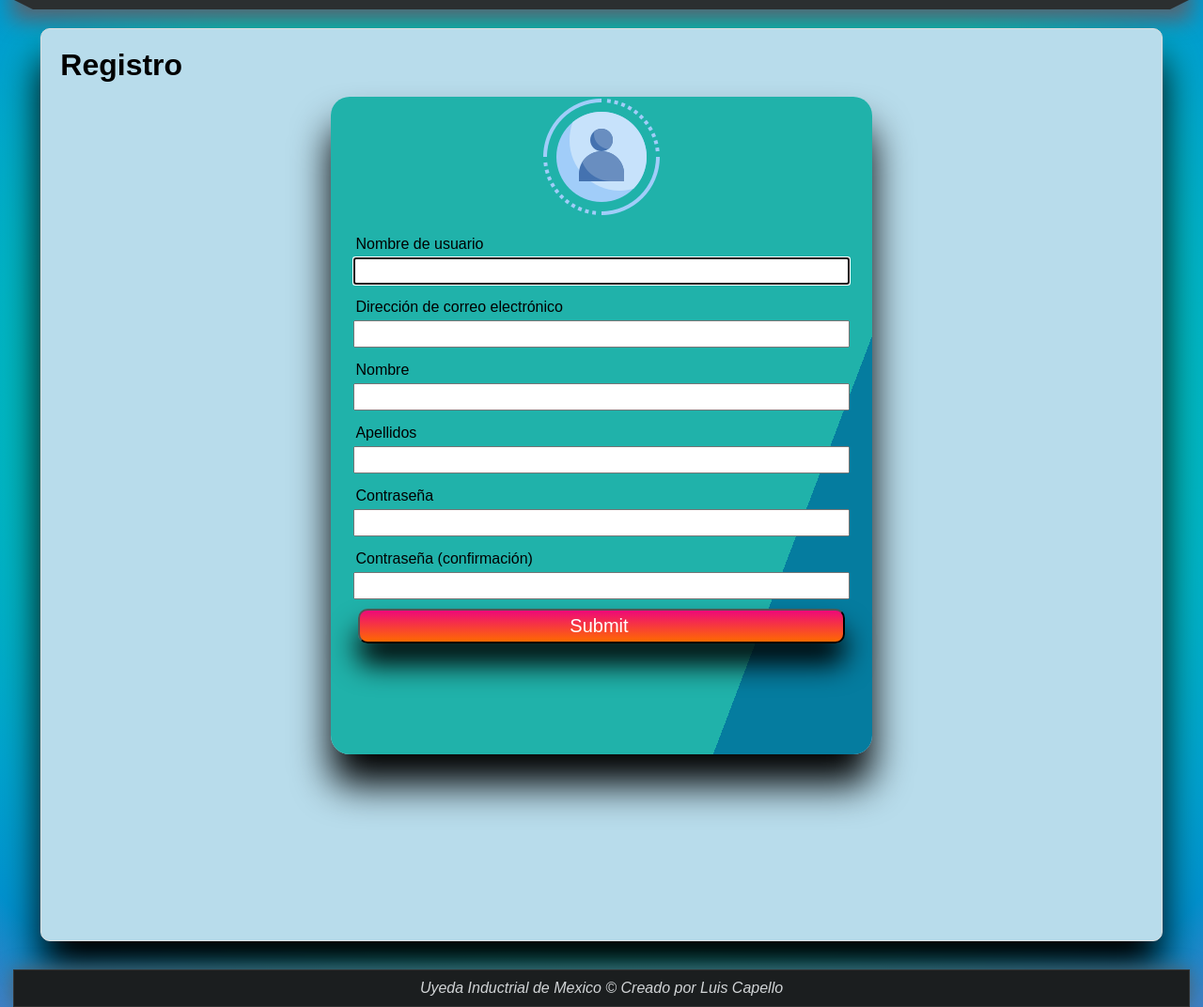
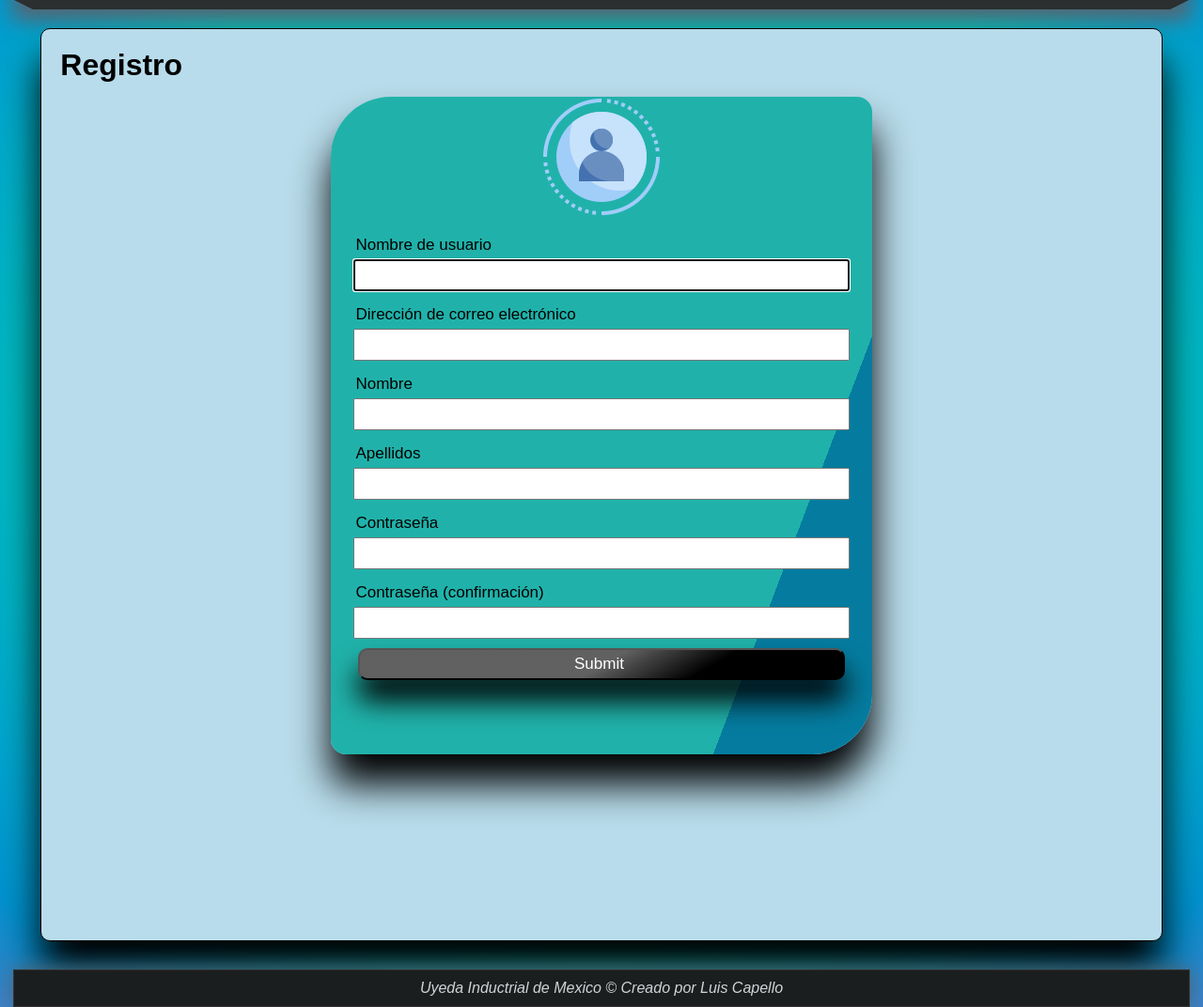
Before and after one commit to luiscapello/Proyecto, a Django app: page /registro/ in a window 1280 px wide. Shown: the part 184-1256 px from the top of the page at 94% size. Run offline with Django 4.2, Linux system fonts and the light colour scheme; data comes from the database, SQL or seed files in the repository.

Commit message:
Update styles.css

```diff
--- a/22-django/ProyectoDjango/mainapp/static/css/styles.css
+++ b/22-django/ProyectoDjango/mainapp/static/css/styles.css
@@ -131,6 +131,7 @@ nav ul li a:hover {
     border-radius: 10px;
     margin: 0 auto;
     box-shadow: 0px 32px 40px #000;
+    border: 1px solid;
 }
 
 .title {
@@ -163,7 +164,7 @@ nav ul li a:hover {
 .box form {
     width: 50%;
     height: 700px;
-    border-radius: 20px;
+    border-radius: 4em 1em;
     margin: 0 auto;
     background-image: linear-gradient( 110.8deg, rgba(32, 178, 170, 1) 79.9%, rgba(5, 124, 159, 1) 79.9%);
     box-shadow: 0px 32px 40px #000;
@@ -176,6 +177,7 @@ nav ul li a:hover {
     padding-left: 0px;
     margin: 0 auto;
     width: 90%;
+    font-size: 17px;
 }
 
 .box form input[type="text"],
@@ -195,14 +197,8 @@ input.boton {
     color: white;
     font-size: 20px;
     border-radius: 10px;
-    background: #ee0979;
     box-shadow: 0px 22px 30px #000;
-    /* fallback for old browsers */
-    background: -webkit-linear-gradient(to top, #ff6a00, #ee0979);
-    /* Chrome 10-25, Safari 5.1-6 */
-    background: linear-gradient(to top, #ff6a00, #ee0979);
-    /* W3C, IE 10+/ Edge, Firefox 16+, Chrome 26+, Opera 12+, Safari 7+ */
-    /* W3C, IE 10+/ Edge, Firefox 16+, Chrome 26+, Opera 12+, Safari 7+ */
+    background-image: linear-gradient( 149.5deg, rgba(89, 89, 89, 0.95) 50.6%, rgba(0, 0, 0, 1) 71.4%);
 }
 
 footer {
```
